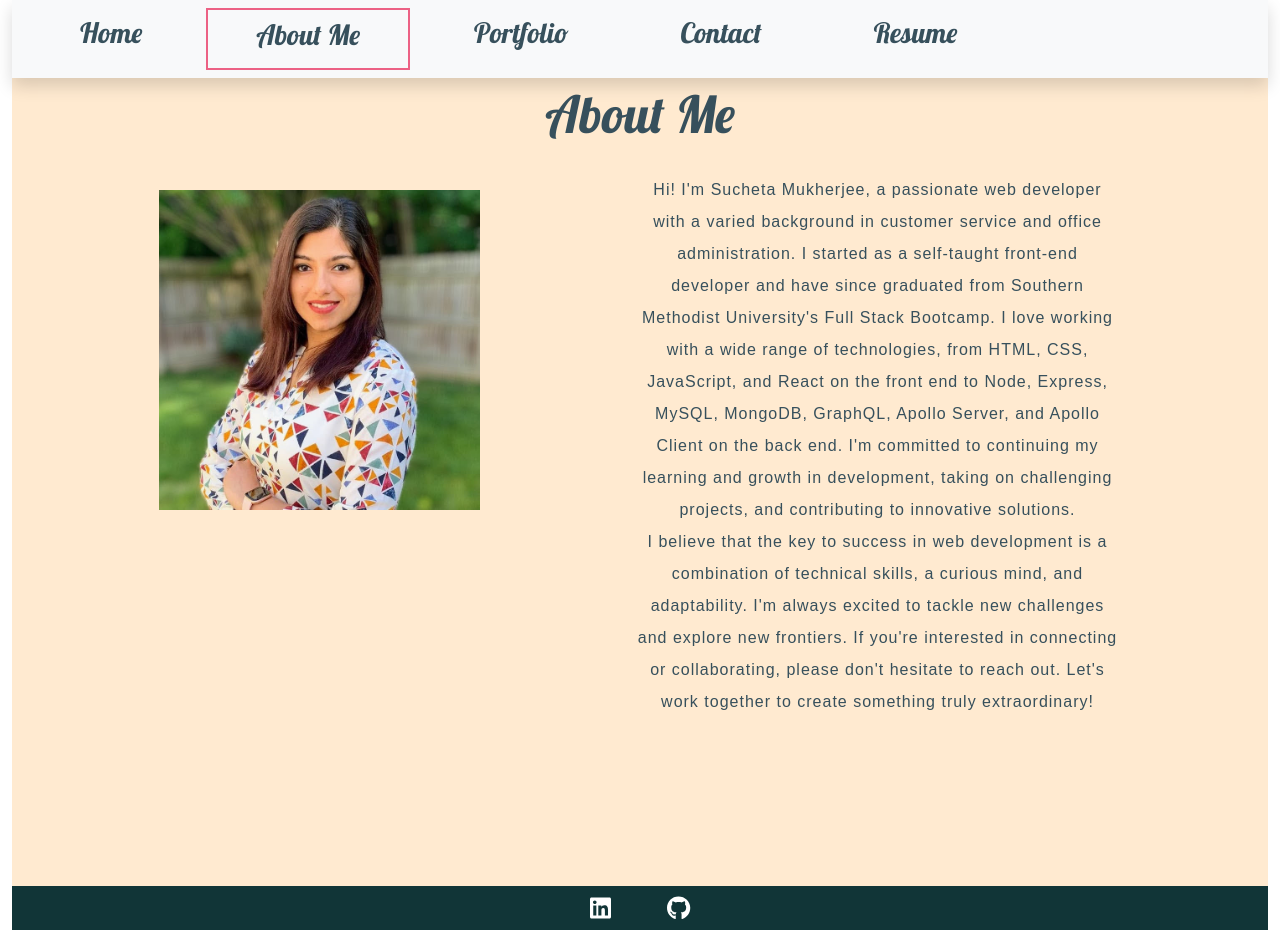
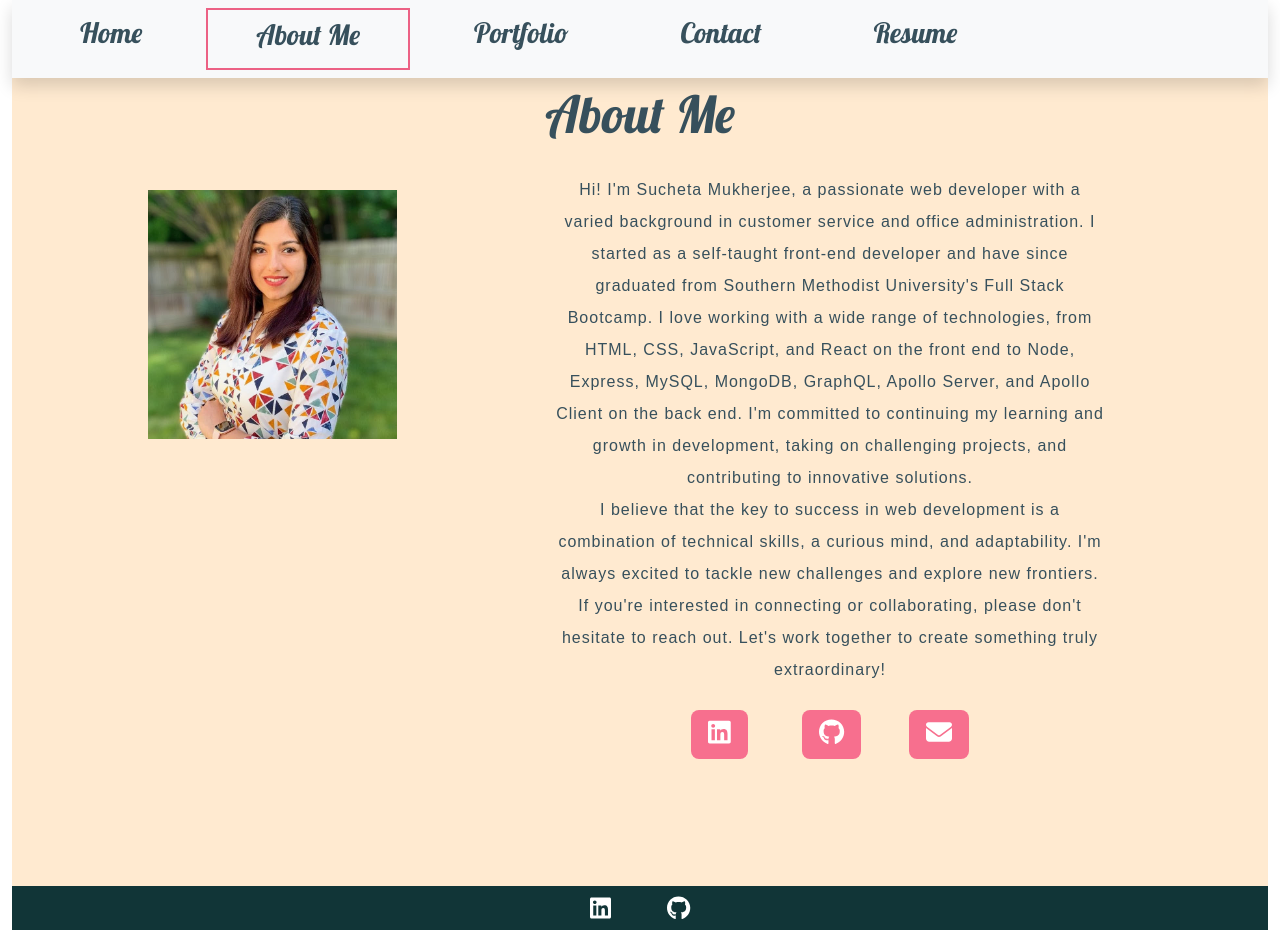
Before and after one commit to sucheta90/myPortfolio_inReact, a React (Vite) app: page /About in a window 1280 px wide. Built offline with nearby package versions, Linux system fonts and the light colour scheme.

Commit message:
added additional contact buttons to the about me page

```diff
--- a/src/pages/AboutPage.css
+++ b/src/pages/AboutPage.css
@@ -28,6 +28,7 @@ p {
 #about-container {
   height: 90vh;
 }
-#about-content {
-  overflow: scroll !important;
+
+.about_page-btn:hover {
+  background-color: #37505cff !important;
 }
--- a/src/pages/AboutPage.jsx
+++ b/src/pages/AboutPage.jsx
@@ -1,5 +1,8 @@
 import ProfilePicture from "../images/IMG_20200601_150351_569-EDIT.jpg";
+import { FontAwesomeIcon } from "@fortawesome/react-fontawesome";
+import { faGithub, faLinkedin } from "@fortawesome/free-brands-svg-icons";
 import "./AboutPage.css";
+import { faEnvelope } from "@fortawesome/free-solid-svg-icons";
 
 export default function AboutPage() {
   return (
@@ -7,28 +10,14 @@ export default function AboutPage() {
       <h1 className="py-2 mb-2">About Me </h1>
       <div className="container h-100 w-100 mt-3">
         <div className="row justify-content-center" id="about-container">
-          <section className="col-lg-5 p-4">
+          <section className="col-lg-5 col-xl-4 p-4">
             <img src={ProfilePicture} className="img-fluid w-75" />
           </section>
           <section
-            className="col-lg-7 row d-flex justify-content-around"
+            className="col-lg-7 pb-4 col-xl-8 row d-flex justify-content-around"
             id="about-content"
           >
-            <p className="p-0 mt-2 mb-0 w-75">
-              {/* Hello! I&#39;m Sucheta Mukherjee, a passionate web developer with
-              a diverse background. My journey began as a self-taught front-end
-              developer, and I&#39;ve since graduated from the Full Stack
-              Bootcamp at Southern Methodist University. I thrive on working
-              with a wide range of technologies, from HTML, CSS, JavaScript, and
-              React on the front end, to Node, Express, MySQL, MongoDB, GraphQL,
-              Apollo Server, and Apollo Client on the back end. My goal is to
-              continue learning and evolving as a developer, taking on exciting
-              projects and contributing to innovative solutions. I believe that
-              the key to success in web development is a combination of
-              technical expertise, curiosity, and adaptability. I&#39;m always
-              up for a challenge and ready to explore new horizons. Feel free to
-              reach out if you&#39;d like to connect or collaborate. Let&#39;s
-              create something amazing together! */}
+            <p className="mt-2 p-0 w-75 h-100">
               Hi! I&#39;m Sucheta Mukherjee, a passionate web developer with a
               varied background in customer service and office administration. I
               started as a self-taught front-end developer and have since
@@ -45,8 +34,53 @@ export default function AboutPage() {
               frontiers. If you&#39;re interested in connecting or
               collaborating, please don&#39;t hesitate to reach out. Let&#39;s
               work together to create something truly extraordinary!
+              <br />
+              <a
+                href="https://www.linkedin.com/in/sucheta-mukherjee-07347b88/"
+                target="_blank"
+                rel="noreferrer"
+              >
+                <button
+                  type="btn"
+                  style={{ backgroundColor: "#f76f8eff" }}
+                  className="btn btn-lg m-4 about_page-btn"
+                >
+                  <FontAwesomeIcon
+                    icon={faLinkedin}
+                    style={{ color: "white", fontSize: "1.3em" }}
+                  />
+                </button>
+              </a>
+              <a
+                href="https://github.com/sucheta90"
+                target="_blank"
+                rel="noreferrer"
+              >
+                {" "}
+                <button
+                  className="btn btn-lg m-4 about_page-btn"
+                  type="btn"
+                  style={{ backgroundColor: "#f76f8eff" }}
+                >
+                  <FontAwesomeIcon
+                    icon={faGithub}
+                    style={{ color: "white", fontSize: "1.3em" }}
+                  />{" "}
+                </button>
+              </a>
+              <a href="/Contact" target="_blank" rel="noreferrer">
+                <button
+                  className="btn btn-lg m-4 about_page-btn"
+                  type="btn"
+                  style={{ backgroundColor: "#f76f8eff" }}
+                >
+                  <FontAwesomeIcon
+                    icon={faEnvelope}
+                    style={{ color: "white", fontSize: "1.3em" }}
+                  />
+                </button>
+              </a>
             </p>
-            <p className="mt-0 p-0 w-75 align-self-start"></p>
           </section>
         </div>
       </div>
```
